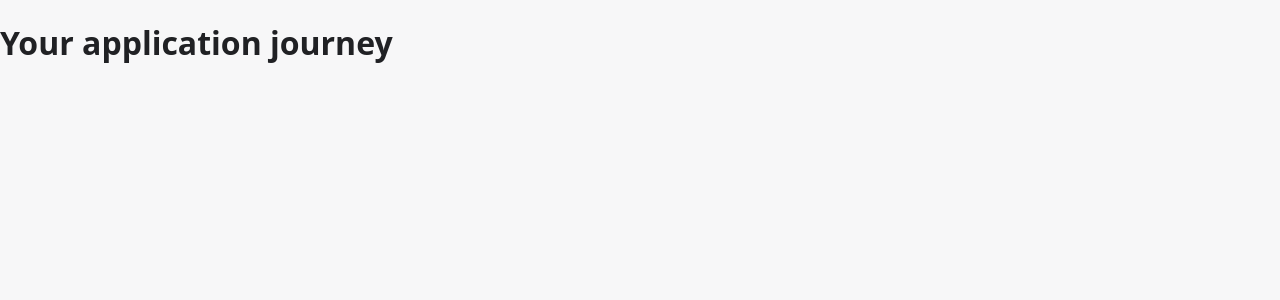
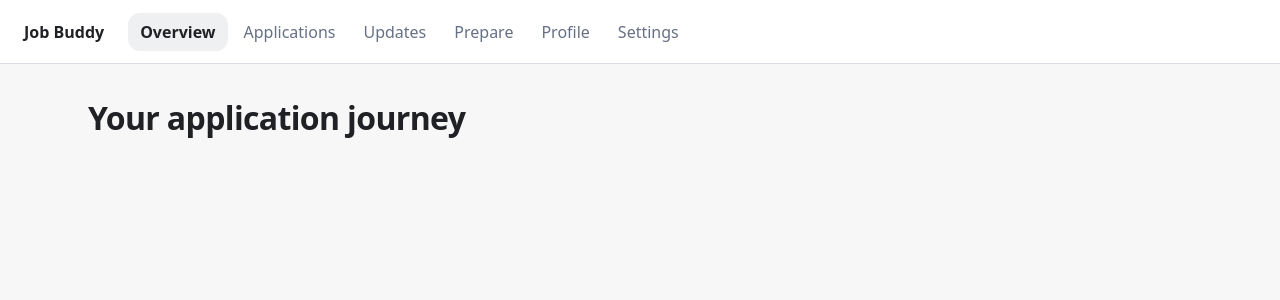
Before and after one commit to yeebs1000/job-buddy, a React (Vite) app: page / in a window 1280 px wide. Shown: the top 300 px of the page. Built offline with nearby package versions, Linux system fonts and the light colour scheme.

Commit message:
feat: add Job Buddy application shell

```diff
--- a/src/app/App.tsx
+++ b/src/app/App.tsx
@@ -1,3 +1,10 @@
+import { BrowserRouter, useRoutes } from "react-router-dom";
+import { appRoutes } from "./routes";
+
+function AppRoutes() {
+  return useRoutes(appRoutes);
+}
+
 export function App() {
-  return <main><h1>Your application journey</h1></main>;
+  return <BrowserRouter><AppRoutes /></BrowserRouter>;
 }
--- /dev/null
+++ b/src/app/routes.tsx
@@ -0,0 +1,21 @@
+import type { RouteObject } from "react-router-dom";
+import { AppShell } from "../components/AppShell";
+
+function Page({ title }: { title: string }) {
+  return <section><h1>{title}</h1></section>;
+}
+
+export const appRoutes: RouteObject[] = [
+  {
+    element: <AppShell />,
+    children: [
+      { index: true, element: <Page title="Your application journey" /> },
+      { path: "applications", element: <Page title="Applications" /> },
+      { path: "applications/:id", element: <Page title="Application details" /> },
+      { path: "updates", element: <Page title="Updates" /> },
+      { path: "prepare", element: <Page title="Prepare" /> },
+      { path: "profile", element: <Page title="Profile" /> },
+      { path: "settings", element: <Page title="Settings" /> },
+    ],
+  },
+];
--- /dev/null
+++ b/src/components/AppShell.tsx
@@ -0,0 +1,26 @@
+import { NavLink, Outlet } from "react-router-dom";
+
+const navigation = [
+  ["/", "Overview"],
+  ["/applications", "Applications"],
+  ["/updates", "Updates"],
+  ["/prepare", "Prepare"],
+  ["/profile", "Profile"],
+  ["/settings", "Settings"],
+] as const;
+
+export function AppShell() {
+  return (
+    <div className="app-shell">
+      <header className="app-shell__header">
+        <NavLink aria-label="Job Buddy home" className="app-shell__brand" to="/">Job Buddy</NavLink>
+        <nav aria-label="Primary navigation" className="app-shell__nav">
+          {navigation.map(([to, label]) => (
+            <NavLink end={to === "/"} key={to} to={to}>{label}</NavLink>
+          ))}
+        </nav>
+      </header>
+      <main className="app-shell__main"><Outlet /></main>
+    </div>
+  );
+}
--- a/src/styles/global.css
+++ b/src/styles/global.css
@@ -10,3 +10,39 @@ body {
 }
 
 :focus-visible { outline: 3px solid var(--color-focus); outline-offset: 2px; }
+
+button, a { transition: color 180ms ease, background-color 180ms ease, border-color 180ms ease; }
+
+.app-shell { min-height: 100vh; }
+.app-shell__header { align-items: center; background: var(--color-surface); border-bottom: 1px solid var(--color-border); display: flex; gap: var(--space-6); min-height: 4rem; padding: 0 var(--space-6); }
+.app-shell__brand { color: var(--color-text); font-weight: 700; text-decoration: none; white-space: nowrap; }
+.app-shell__nav { display: flex; gap: var(--space-1); overflow-x: auto; }
+.app-shell__nav a { border-radius: var(--radius-sm); color: var(--color-muted); padding: var(--space-2) var(--space-3); text-decoration: none; white-space: nowrap; }
+.app-shell__nav a[aria-current="page"] { background: #eef0f2; color: var(--color-text); font-weight: 600; }
+.app-shell__main { margin: 0 auto; max-width: 72rem; padding: 2rem var(--space-6); }
+.app-shell h1 { font-size: clamp(1.5rem, 3vw, 2rem); letter-spacing: -0.02em; margin: 0; }
+
+.stage-rail { background: var(--color-surface); border: 1px solid var(--color-border); border-radius: var(--radius-lg); padding: var(--space-4); }
+.stage-rail ol { display: grid; gap: var(--space-2); grid-template-columns: repeat(6, minmax(0, 1fr)); list-style: none; margin: 0; padding: 0; }
+.stage-rail li { align-items: center; color: var(--color-muted); display: flex; flex-direction: column; font-size: 0.8125rem; gap: var(--space-2); min-width: 0; text-align: center; }
+.stage-rail__mark { background: var(--color-border); border-radius: 999px; height: 0.625rem; transition: background-color 180ms ease; width: 100%; }
+.stage-rail li[data-state="complete"] .stage-rail__mark, .stage-rail li[data-state="current"] .stage-rail__mark { background: var(--stage-color); }
+.stage-rail[data-outcome="rejected"] .stage-rail__mark { background: var(--outcome-rejected); }
+.stage-rail li[data-state="current"] .stage-rail__label { color: var(--color-text); font-weight: 700; }
+.stage-rail li[data-state="rejected-at"] .stage-rail__label { color: var(--color-text); font-weight: 700; }
+.stage-rail--compact .stage-rail__label { position: absolute; width: 1px; height: 1px; padding: 0; margin: -1px; overflow: hidden; clip: rect(0, 0, 0, 0); white-space: nowrap; border: 0; }
+
+.button { border: 1px solid transparent; border-radius: var(--radius-sm); cursor: pointer; font: inherit; padding: var(--space-2) var(--space-4); }
+.button--primary { background: var(--color-text); color: white; }
+.button--secondary { background: var(--color-surface); border-color: var(--color-border); color: var(--color-text); }
+.empty-state { border: 1px solid var(--color-border); border-radius: var(--radius-lg); max-width: 36rem; padding: var(--space-6); }
+.empty-state h2, .empty-state p { margin: 0 0 var(--space-2); }
+.empty-state p { color: var(--color-muted); }
+
+@media (max-width: 42rem) {
+  .app-shell__header { align-items: flex-start; flex-direction: column; gap: var(--space-2); padding: var(--space-3) var(--space-4); }
+  .app-shell__nav { margin: 0 calc(-1 * var(--space-2)); padding: 0 var(--space-2) var(--space-2); width: calc(100% + var(--space-4)); }
+  .app-shell__main { padding: var(--space-6) var(--space-4); }
+}
+
+@media (prefers-reduced-motion: reduce) { *, *::before, *::after { scroll-behavior: auto !important; transition-duration: 0.01ms !important; } }
--- a/src/styles/tokens.css
+++ b/src/styles/tokens.css
@@ -3,6 +3,8 @@
   --color-background: #f7f7f8;
   --color-surface: #ffffff;
   --color-text: #202124;
+  --color-muted: #667085;
+  --color-border: #d9dde3;
   --color-focus: #2563eb;
   --space-1: 0.25rem;
   --space-2: 0.5rem;
@@ -12,4 +14,13 @@
   --success-500: #16a34a;
   --success-100: #dcfce7;
   --error-500: #dc2626;
+  --stage-1: #bbf7d0;
+  --stage-2: #86efac;
+  --stage-3: #4ade80;
+  --stage-4: #22c55e;
+  --stage-5: #16a34a;
+  --stage-6: #15803d;
+  --outcome-rejected: #dc2626;
+  --radius-sm: 0.75rem;
+  --radius-lg: 1.5rem;
 }
```
Also changed, not shown: src/components/Button.tsx (added, +9 -0 lines), src/components/EmptyState.tsx (added, +11 -0 lines), src/components/StageRail.tsx (added, +55 -0 lines), 1 other file (tests, documents, lock files or other folders).
